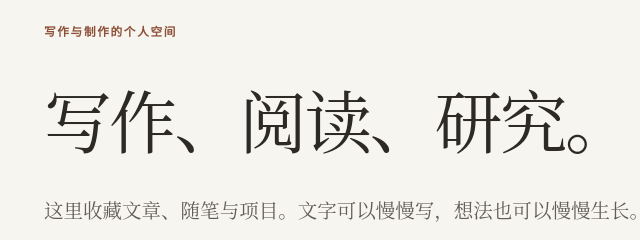
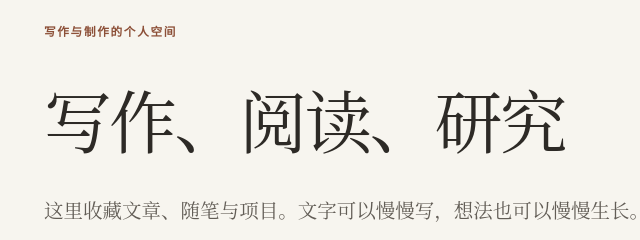
Before and after one commit to kty-578/kty-578.github.io, an Astro site: page / in a window 1280 px wide. Shown: the part 144-384 px from the top of the page, 36-676 px from the left. Built offline with nearby package versions, Linux system fonts and the light colour scheme; Astro itself is replaced by a stand-in of ours; a web font is replaced by a local one.

Commit message:
更新UI

```diff
--- a/src/pages/index.astro
+++ b/src/pages/index.astro
@@ -15,7 +15,7 @@ const [writing, notes, projects] = await Promise.all([
   <main id="main-content" class="shell home">
     <section class="page-intro" aria-labelledby="home-title">
       <p class="eyebrow"><LocalizedText zh="写作与制作的个人空间" en="A personal place for thought and making" /></p>
-      <h1 id="home-title"><LocalizedText zh="写作、阅读、研究。" en="Writing, Reading, Research." /></h1>
+      <h1 id="home-title"><LocalizedText zh="写作、阅读、研究" en="Writing Reading Research" /></h1>
       <p class="page-intro__description"><LocalizedText zh="这里收藏文章、随笔与项目。文字可以慢慢写，想法也可以慢慢生长。" en="A home for articles, notes, and projects. Words and ideas can grow at their own pace." /></p>
     </section>
 
```
